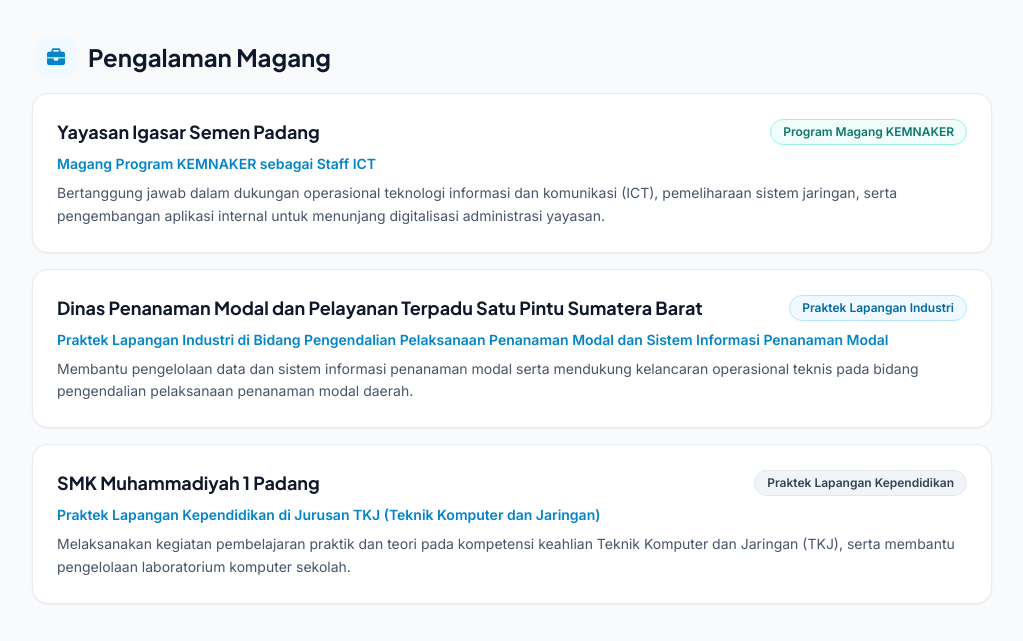
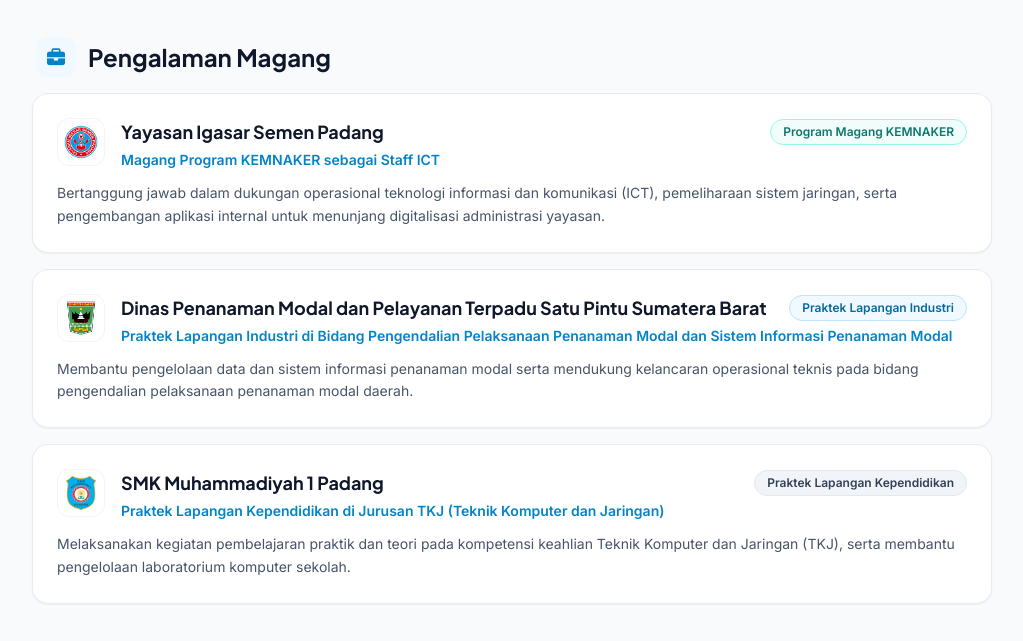
Before and after one commit to rferdianto28/CV, a plain HTML site: page index.html in a window 1280 px wide. Shown: the part 653-1294 px from the top of the page, without its empty margins (128-1151 px from the left). Drawn offline with nearby package versions, Linux system fonts and the light colour scheme.

Commit message:
Upload CV folder

```diff
--- a/index.html
+++ b/index.html
@@ -202,59 +202,116 @@
                 <div class="w-10 h-10 rounded-xl bg-sky-50 text-sky-600 flex items-center justify-center text-lg">
                     <i class="fa-solid fa-briefcase"></i>
                 </div>
-                <h2 data-i18n="section_exp" class="font-heading text-xl sm:text-2xl font-bold text-slate-900">Pengalaman Magang</h2>
+                <h2 data-i18n="section_exp" class="font-heading text-xl sm:text-2xl font-bold text-slate-900">
+                    Pengalaman Magang
+                </h2>
             </div>
 
             <div class="grid grid-cols-1 gap-4">
+
                 <!-- Pengalaman 1 -->
-                <div class="bg-white rounded-2xl p-6 border border-slate-200/80 shadow-sm hover:border-sky-300 transition-all print-shadow-none">
-                    <div class="flex flex-col sm:flex-row sm:items-center justify-between gap-2 mb-2">
-                        <h3 class="font-heading text-lg font-bold text-slate-900">Yayasan Igasar Semen Padang</h3>
-                        <span data-i18n="exp_badge_1" class="inline-flex items-center px-3 py-1 rounded-full text-xs font-semibold bg-teal-50 text-teal-700 border border-teal-200 w-fit">
+                <div
+                    class="bg-white rounded-2xl p-6 border border-slate-200/80 shadow-sm hover:border-sky-300 transition-all print-shadow-none">
+                    <div class="flex items-start gap-4 mb-3">
+                        <div
+                            class="w-12 h-12 shrink-0 rounded-xl bg-white border border-slate-100 flex items-center justify-center p-1.5">
+                            <img src="img/YISP.png" alt="Logo Yayasan Igasar Semen Padang"
+                                class="w-full h-full object-contain">
+                        </div>
+
+                        <div class="flex-1 min-w-0">
+                            <div class="flex flex-col sm:flex-row sm:items-center justify-between gap-2">
+                                <h3 class="font-heading text-lg font-bold text-slate-900">
+                                    Yayasan Igasar Semen Padang
+                                </h3>
+                                <span data-i18n="exp_badge_1"
+                                    class="inline-flex items-center px-3 py-1 rounded-full text-xs font-semibold bg-teal-50 text-teal-700 border border-teal-200 w-fit shrink-0">
                                     Program Magang KEMNAKER
                                 </span>
                             </div>
-                    <p data-i18n="exp_role_1" class="text-sky-600 font-semibold text-sm mb-2">
+
+                            <p data-i18n="exp_role_1" class="text-sky-600 font-semibold text-sm mt-1">
                                 Magang Program KEMNAKER sebagai Staff ICT
                             </p>
+                        </div>
+                    </div>
+
                     <p data-i18n="exp_desc_1" class="text-slate-600 text-sm leading-relaxed">
-                        Bertanggung jawab dalam dukungan operasional teknologi informasi dan komunikasi (ICT), pemeliharaan sistem jaringan, serta pengembangan aplikasi internal untuk menunjang digitalisasi administrasi yayasan.
+                        Bertanggung jawab dalam dukungan operasional teknologi informasi dan komunikasi (ICT), pemeliharaan
+                        sistem jaringan, serta pengembangan aplikasi internal untuk menunjang digitalisasi administrasi yayasan.
                     </p>
                 </div>
 
                 <!-- Pengalaman 2 -->
-                <div class="bg-white rounded-2xl p-6 border border-slate-200/80 shadow-sm hover:border-sky-300 transition-all print-shadow-none">
-                    <div class="flex flex-col sm:flex-row sm:items-center justify-between gap-2 mb-2">
-                        <h3 class="font-heading text-lg font-bold text-slate-900">Dinas Penanaman Modal dan Pelayanan Terpadu Satu Pintu Sumatera Barat</h3>
-                        <span data-i18n="exp_badge_2" class="inline-flex items-center px-3 py-1 rounded-full text-xs font-semibold bg-sky-50 text-sky-700 border border-sky-200 w-fit">
+                <div
+                    class="bg-white rounded-2xl p-6 border border-slate-200/80 shadow-sm hover:border-sky-300 transition-all print-shadow-none">
+                    <div class="flex items-start gap-4 mb-3">
+                        <div
+                            class="w-12 h-12 shrink-0 rounded-xl bg-white border border-slate-100 flex items-center justify-center p-1.5">
+                            <img src="img/SUMBAR.png" alt="Logo DPMPTSP Sumatera Barat"
+                                class="w-full h-full object-contain">
+                        </div>
+
+                        <div class="flex-1 min-w-0">
+                            <div class="flex flex-col sm:flex-row sm:items-center justify-between gap-2">
+                                <h3 class="font-heading text-lg font-bold text-slate-900">
+                                    Dinas Penanaman Modal dan Pelayanan Terpadu Satu Pintu Sumatera Barat
+                                </h3>
+                                <span data-i18n="exp_badge_2"
+                                    class="inline-flex items-center px-3 py-1 rounded-full text-xs font-semibold bg-sky-50 text-sky-700 border border-sky-200 w-fit shrink-0">
                                     Praktek Lapangan Industri
                                 </span>
                             </div>
-                    <p data-i18n="exp_role_2" class="text-sky-600 font-semibold text-sm mb-2">
-                        Praktek Lapangan Industri di Bidang Pengendalian Pelaksanaan Penanaman Modal dan Sistem Informasi Penanaman Modal
+
+                            <p data-i18n="exp_role_2" class="text-sky-600 font-semibold text-sm mt-1">
+                                Praktek Lapangan Industri di Bidang Pengendalian Pelaksanaan Penanaman Modal dan Sistem
+                                Informasi Penanaman Modal
                             </p>
+                        </div>
+                    </div>
+
                     <p data-i18n="exp_desc_2" class="text-slate-600 text-sm leading-relaxed">
-                        Membantu pengelolaan data dan sistem informasi penanaman modal serta mendukung kelancaran operasional teknis pada bidang pengendalian pelaksanaan penanaman modal daerah.
+                        Membantu pengelolaan data dan sistem informasi penanaman modal serta mendukung kelancaran operasional
+                        teknis pada bidang pengendalian pelaksanaan penanaman modal daerah.
                     </p>
                 </div>
 
                 <!-- Pengalaman 3 -->
-                <div class="bg-white rounded-2xl p-6 border border-slate-200/80 shadow-sm hover:border-sky-300 transition-all print-shadow-none">
-                    <div class="flex flex-col sm:flex-row sm:items-center justify-between gap-2 mb-2">
-                        <h3 class="font-heading text-lg font-bold text-slate-900">SMK Muhammadiyah 1 Padang</h3>
-                        <span data-i18n="exp_badge_3" class="inline-flex items-center px-3 py-1 rounded-full text-xs font-semibold bg-slate-100 text-slate-700 border border-slate-200 w-fit">
+                <div
+                    class="bg-white rounded-2xl p-6 border border-slate-200/80 shadow-sm hover:border-sky-300 transition-all print-shadow-none">
+                    <div class="flex items-start gap-4 mb-3">
+                        <div
+                            class="w-12 h-12 shrink-0 rounded-xl bg-white border border-slate-100 flex items-center justify-center p-1.5">
+                            <img src="img/smkmhdyh.jpg" alt="Logo SMK Muhammadiyah 1 Padang"
+                                class="w-full h-full object-contain">
+                        </div>
+
+                        <div class="flex-1 min-w-0">
+                            <div class="flex flex-col sm:flex-row sm:items-center justify-between gap-2">
+                                <h3 class="font-heading text-lg font-bold text-slate-900">
+                                    SMK Muhammadiyah 1 Padang
+                                </h3>
+                                <span data-i18n="exp_badge_3"
+                                    class="inline-flex items-center px-3 py-1 rounded-full text-xs font-semibold bg-slate-100 text-slate-700 border border-slate-200 w-fit shrink-0">
                                     Praktek Lapangan Kependidikan
                                 </span>
                             </div>
-                    <p data-i18n="exp_role_3" class="text-sky-600 font-semibold text-sm mb-2">
+
+                            <p data-i18n="exp_role_3" class="text-sky-600 font-semibold text-sm mt-1">
                                 Praktek Lapangan Kependidikan di Jurusan TKJ (Teknik Komputer dan Jaringan)
-                    </p>
-                    <p data-i18n="exp_desc_3" class="text-slate-600 text-sm leading-relaxed">
-                        Melaksanakan kegiatan pembelajaran praktik dan teori pada kompetensi keahlian Teknik Komputer dan Jaringan (TKJ), serta membantu pengelolaan laboratorium komputer sekolah.
                             </p>
                         </div>
                     </div>
+
+                    <p data-i18n="exp_desc_3" class="text-slate-600 text-sm leading-relaxed">
+                        Melaksanakan kegiatan pembelajaran praktik dan teori pada kompetensi keahlian Teknik Komputer dan
+                        Jaringan (TKJ), serta membantu pengelolaan laboratorium komputer sekolah.
+                    </p>
+                </div>
+
+            </div>
         </section>
+
 
         <!-- Riwayat Proyek / Project History -->
         <section id="proyek" class="space-y-4">
@@ -343,25 +400,63 @@
                 <!-- Item Pendidikan -->
 <div class="relative pl-6 border-l-2 border-sky-500 space-y-1">
     <div class="absolute -left-[9px] top-1 w-4 h-4 rounded-full bg-sky-500 border-4 border-white"></div>
+
+    <div class="flex items-center gap-3 mb-2">
+        <!-- Logo UNP -->
+        <div
+            class="w-11 h-11 shrink-0 rounded-lg bg-white border border-slate-100 p-1 flex items-center justify-center">
+            <img src="img/UNP.png" alt="Logo Universitas Negeri Padang" class="w-full h-full object-contain">
+        </div>
+
+        <div class="flex-1 min-w-0">
             <div class="flex flex-wrap items-center justify-between gap-2">
-                        <h3 class="font-heading text-base sm:text-lg font-bold text-slate-900">Universitas Negeri Padang</h3>
-                        <span class="text-xs font-bold px-2.5 py-1 rounded-md bg-slate-100 text-slate-700">2020 - 2025</span>
+                <h3 class="font-heading text-base sm:text-lg font-bold text-slate-900">
+                    Universitas Negeri Padang
+                </h3>
+                <span class="text-xs font-bold px-2.5 py-1 rounded-md bg-slate-100 text-slate-700">
+                    2020 - 2025
+                </span>
             </div>
-                    <p data-i18n="edu_major" class="text-sky-600 font-medium text-sm">Pendidikan Teknik Informatika</p>
+
+            <p data-i18n="edu_major" class="text-sky-600 font-medium text-sm">
+                Pendidikan Teknik Informatika
+            </p>
         </div>
+    </div>
+</div>
+
 
                 <hr class="border-slate-100">
 
                 <!-- Item Sertifikasi -->
         <div class="relative pl-6 border-l-2 border-teal-500 space-y-1">
             <div class="absolute -left-[9px] top-1 w-4 h-4 rounded-full bg-teal-500 border-4 border-white"></div>
+
+            <div class="flex items-center gap-3 mb-2">
+                <!-- Logo MikroTik -->
+                <div
+                    class="w-11 h-11 shrink-0 rounded-lg bg-white border border-slate-100 p-1 flex items-center justify-center">
+                    <img src="img/mikrotik.webp" alt="Logo MikroTik" class="w-full h-full object-contain">
+                </div>
+
+                <div class="flex-1 min-w-0">
                     <div class="flex flex-wrap items-center justify-between gap-2">
-                        <h3 class="font-heading text-base sm:text-lg font-bold text-slate-900">MTCNA (MikroTik Certified Network Associate)</h3>
-                        <span data-i18n="cert_badge" class="text-xs font-bold px-2.5 py-1 rounded-md bg-teal-50 text-teal-700 border border-teal-200">Sertifikasi Resmi</span>
+                        <h3 class="font-heading text-base sm:text-lg font-bold text-slate-900">
+                            MTCNA (MikroTik Certified Network Associate)
+                        </h3>
+
+                        <span data-i18n="cert_badge"
+                            class="text-xs font-bold px-2.5 py-1 rounded-md bg-teal-50 text-teal-700 border border-teal-200">
+                            Sertifikasi Resmi
+                        </span>
                     </div>
-                    <p data-i18n="cert_desc" class="text-slate-600 text-sm">
-                        Kompetensi profesional dalam konfigurasi, manajemen perangkat router, keamanan jaringan dasar, dan troubleshooting berbasis MikroTik RouterOS.
+
+                    <p data-i18n="cert_desc" class="text-slate-600 text-sm mt-1">
+                        Kompetensi profesional dalam konfigurasi, manajemen perangkat router, keamanan jaringan dasar, dan
+                        troubleshooting berbasis MikroTik RouterOS.
                     </p>
+                </div>
+            </div>
         </div>
             </section>
 
```
Also changed, not shown: img/SUMBAR.png (added), img/UNP.png (added), img/YISP.png (added), img/mikrotik.webp (added), img/mtcna.jpg (added), img/smkmhdyh.jpg (added). Lines whose indentation alone changed are shown as unchanged.
